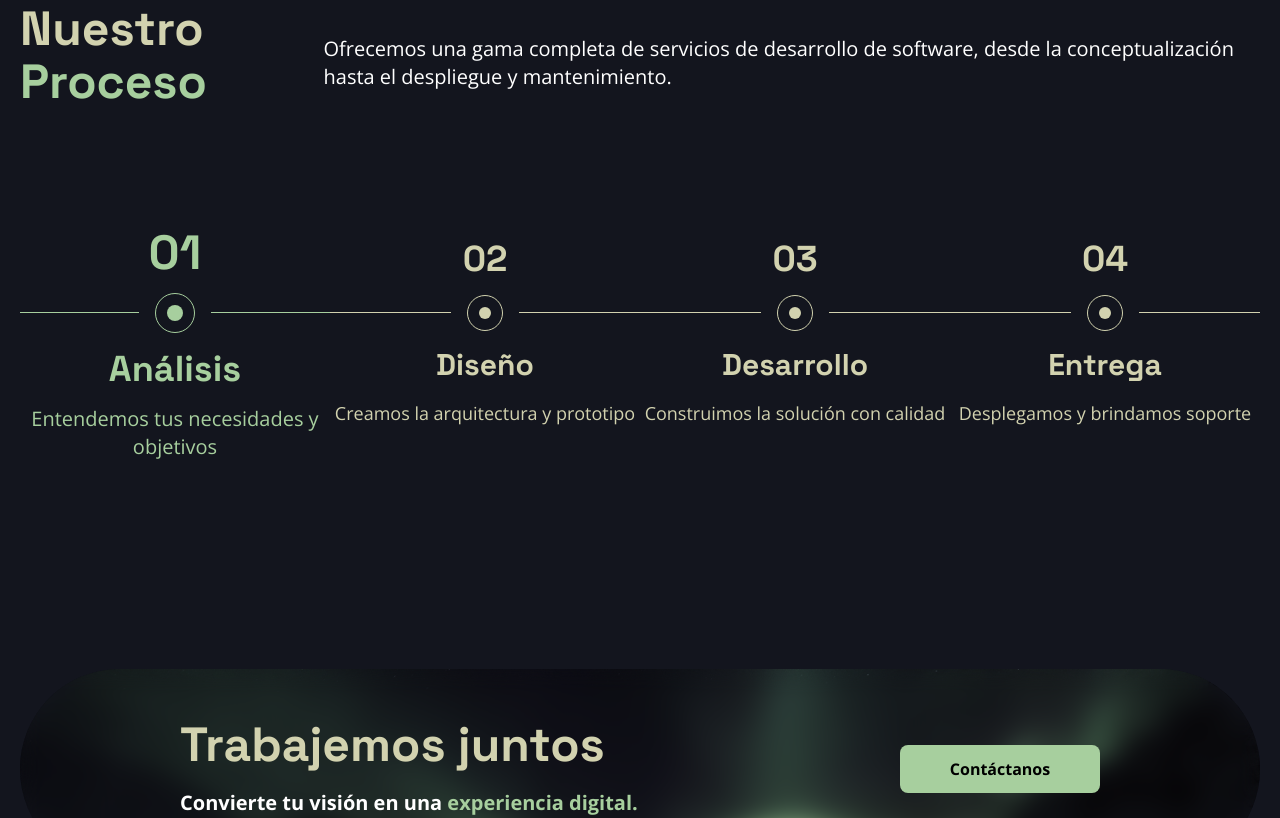
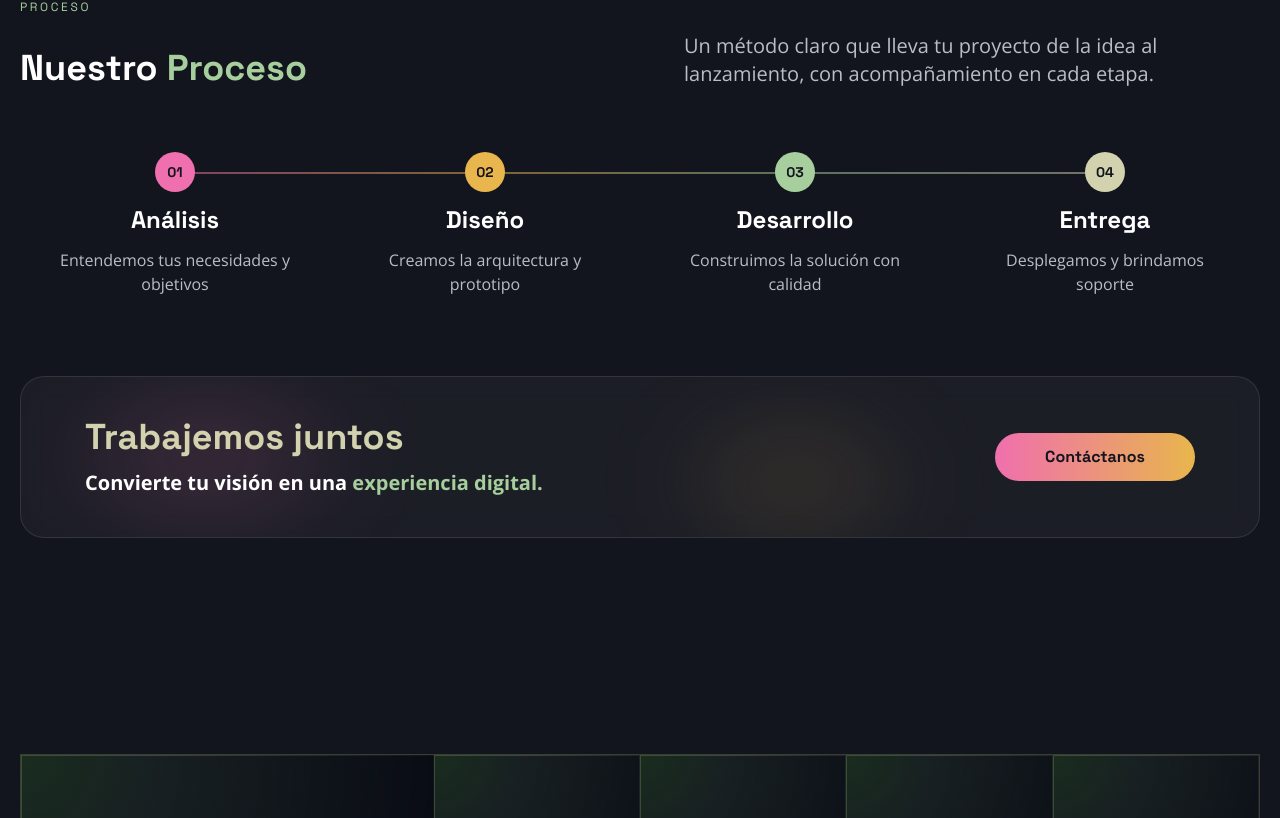
Before and after one commit to HyperAdrianetics/hns-landing-next, a Next.js app: page / in a window 1280 px wide. Shown: the part 2542-3360 px from the top of the page. Built offline with nearby package versions, Linux system fonts and the light colour scheme.

Commit message:
feat: proceso con línea de pintura y banner Trabajemos juntos en glass

```diff
--- a/src/app/globals.css
+++ b/src/app/globals.css
@@ -20,21 +20,12 @@ body {
   color: white;
 }
 
-.bg-trabajemos {
-  background: transparent url("assets/bg-trabajemos.jpg") no-repeat scroll
-    center / cover;
-}
-
 .bg-contacto {
   background: transparent url("assets/bg-contacto.png") no-repeat scroll center /
     cover;
 }
 
 @media screen and (min-width: 1024px) {
-  .bg-trabajemos {
-    background-attachment: fixed;
-  }
-
   .bg-contacto {
     background-attachment: fixed;
   }
--- a/src/app/home/Process.tsx
+++ b/src/app/home/Process.tsx
@@ -1,112 +1,98 @@
 import React from "react";
+import Link from "next/link";
 
-const Process = () => {
 const steps = [
   {
     number: "01",
     title: "Análisis",
     description: "Entendemos tus necesidades y objetivos",
-      selected: true,
+    nodeColor: "bg-[var(--accentMagenta)]",
   },
   {
     number: "02",
     title: "Diseño",
     description: "Creamos la arquitectura y prototipo",
-      selected: false,
+    nodeColor: "bg-[var(--accentGold)]",
   },
   {
     number: "03",
     title: "Desarrollo",
     description: "Construimos la solución con calidad",
-      selected: false,
+    nodeColor: "bg-[var(--primaryGreen)]",
   },
   {
     number: "04",
     title: "Entrega",
     description: "Desplegamos y brindamos soporte",
-      selected: false,
+    nodeColor: "bg-[var(--primaryYellow)]",
   },
 ];
 
+const Process = () => {
   return (
-    <section id="process" className="min-h-screen p-5 container mx-auto">
-      <div className="flex flex-col lg:flex-row items-center justify-center my-20 gap-5">
-        <h1 className="text-4xl font-bold mb-4">
+    <section id="process" className="container mx-auto px-5 py-24">
+      <p className="section-label">Proceso</p>
+      <div className="mt-4 flex flex-col gap-5 lg:flex-row lg:items-end lg:justify-between">
+        <h2 className="text-4xl font-bold text-white">
           Nuestro <span className="text-[var(--primaryGreen)]">Proceso</span>
-        </h1>
-        <p className="text-light text-xl h-full">
-          Ofrecemos una gama completa de servicios de desarrollo de software,
-          desde la conceptualización hasta el despliegue y mantenimiento.
+        </h2>
+        <p className="max-w-xl text-xl font-light text-[#b9bdc9]">
+          Un método claro que lleva tu proyecto de la idea al lanzamiento, con
+          acompañamiento en cada etapa.
         </p>
       </div>
 
-      <div className="grid grid-cols-1 md:grid-cols-2 lg:grid-cols-4 lg:gap-0 gap-y-20 lg:gap-y-5">
-        {steps.map((s) => {
-          const articleColor = s.selected
-            ? "text-[var(--primaryGreen)]"
-            : "text-[var(--primaryYellow)]";
-          const articleMarginTop = s.selected ? "xl:mt-6" : "xl:mt-0";
-          const articleGbColor = s.selected
-            ? "bg-[var(--primaryGreen)]"
-            : "bg-[var(--primaryYellow)]";
-          const numberSize = s.selected ? "text-5xl" : "text-4xl";
-          const titleSize = s.selected ? "text-4xl" : "text-3xl";
-          const pSize = s.selected ? "text-xl" : "text-lg";
-          const iconBorder = s.selected
-            ? "border-[var(--primaryGreen)]"
-            : "border-[var(--primaryYellow)]";
-          const iconBeforeBg = s.selected
-            ? "before:bg-[var(--primaryGreen)]"
-            : "before:bg-[var(--primaryYellow)]";
-          const iconSize = s.selected
-            ? "before:w-4 before:h-4 h-10 w-10 min-w-10 min-h-10"
-            : "before:w-3 before:h-3 h-9 w-9 min-w-9 min-h-9";
-
-          return (
+      <div className="relative mt-16 grid grid-cols-1 gap-y-12 md:grid-cols-2 lg:grid-cols-4 lg:gap-y-0">
+        <div
+          aria-hidden
+          className="absolute left-[12%] right-[12%] top-5 hidden h-[2px] rounded bg-[linear-gradient(90deg,var(--accentMagenta),var(--accentGold),var(--primaryGreen),var(--primaryYellow))] opacity-50 lg:block"
+        />
+        {steps.map((step) => (
           <article
-              key={s.number}
-              className={`flex flex-col items-center justify-center gap-4 ${articleColor} ${articleMarginTop}`}
+            key={step.number}
+            className="relative flex flex-col items-center gap-3 text-center"
           >
-              <h3 className={`${numberSize} font-bold`}>{s.number}</h3>
-
-              <div className="flex items-center justify-center w-full gap-4">
-                <div
-                  className={`hidden xl:block h-[0.5px] w-full ${articleGbColor}`}
-                ></div>
-                <i
-                  className={`border ${iconBorder} rounded-full p-2 ${iconBeforeBg} before:content-[''] ${iconSize} before:rounded-full flex items-center justify-center`}
-                ></i>
-                <div
-                  className={`hidden xl:block h-[0.5px] w-full ${articleGbColor}`}
-                ></div>
+            <span
+              className={`font-display flex h-10 w-10 items-center justify-center rounded-full text-sm font-bold text-[var(--background)] ${step.nodeColor}`}
+            >
+              {step.number}
+            </span>
+            <h3 className="font-display text-2xl font-bold text-white">
+              {step.title}
+            </h3>
+            <p className="max-w-[26ch] font-light text-[#b9bdc9]">
+              {step.description}
+            </p>
+          </article>
+        ))}
       </div>
 
-              <h2 className={`${titleSize} font-bold`}>{s.title}</h2>
-              <p className={`text-light ${pSize} text-center`}>
-                {s.description}
-              </p>
-            </article>
-          );
-        })}
-      </div>
-
-      <div className="flex flex-col lg:flex-row items-center justify-center lg:justify-left w-full bg-trabajemos p-5 lg:px-40 min-h-[200px] rounded-lg lg:rounded-full relative mt-20 lg:mt-52 gap-y-10 lg:gap-y-0">
-        <div className="w-full h-full backdrop-blur-md backdrop-filter-blur-md absolute top-0 left-0 z-0 rounded-lg lg:rounded-full "></div>
-        <div className="z-10 flex flex-col items-center lg:items-start gap-y-5">
-          <h2 className="text-5xl font-bold text-[var(--primaryYellow)]">
+      <div className="glass-card mt-20 flex flex-col items-center gap-8 overflow-hidden !rounded-3xl p-10 lg:flex-row lg:px-16">
+        <div
+          aria-hidden
+          className="absolute -left-[5%] -top-[40%] h-[180%] w-[40%] bg-[radial-gradient(closest-side,rgba(240,111,174,0.18),transparent_70%)] blur-2xl"
+        />
+        <div
+          aria-hidden
+          className="absolute -bottom-[50%] right-[20%] h-[170%] w-[35%] bg-[radial-gradient(closest-side,rgba(232,182,76,0.14),transparent_70%)] blur-2xl"
+        />
+        <div className="relative flex flex-col items-center gap-3 lg:items-start">
+          <h3 className="font-display text-4xl font-bold text-[var(--primaryYellow)]">
             Trabajemos juntos
-          </h2>
-          <p className="font-bold text-xl">
+          </h3>
+          <p className="text-xl font-bold">
             Convierte tu visión en una{" "}
             <span className="text-[var(--primaryGreen)]">
               experiencia digital.
             </span>
           </p>
         </div>
-
-        <button className="bg-[var(--primaryGreen)] font-bold text-black px-5 py-3 rounded-lg z-10 lg:ml-auto min-w-[200px] w-full lg:w-auto">
+        <Link
+          href="#contact"
+          className="btn-primary relative w-full min-w-[200px] lg:ml-auto lg:w-auto"
+        >
           Contáctanos
-        </button>
+        </Link>
       </div>
     </section>
   );
```
Also changed, not shown: src/app/assets/bg-trabajemos.jpg (deleted). Lines whose indentation alone changed are shown as unchanged.
